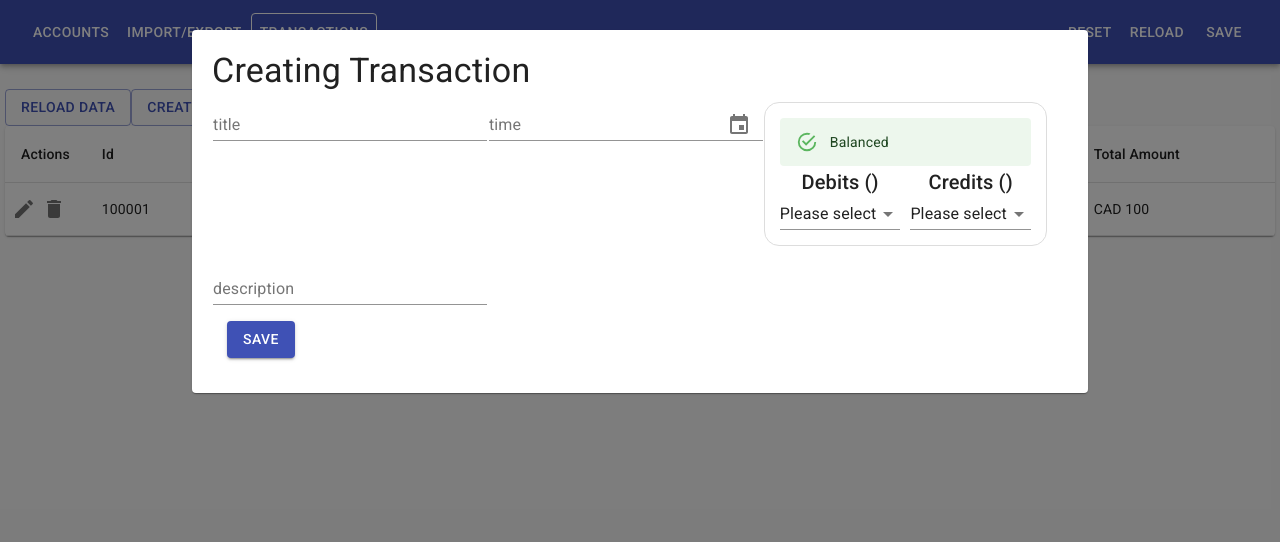
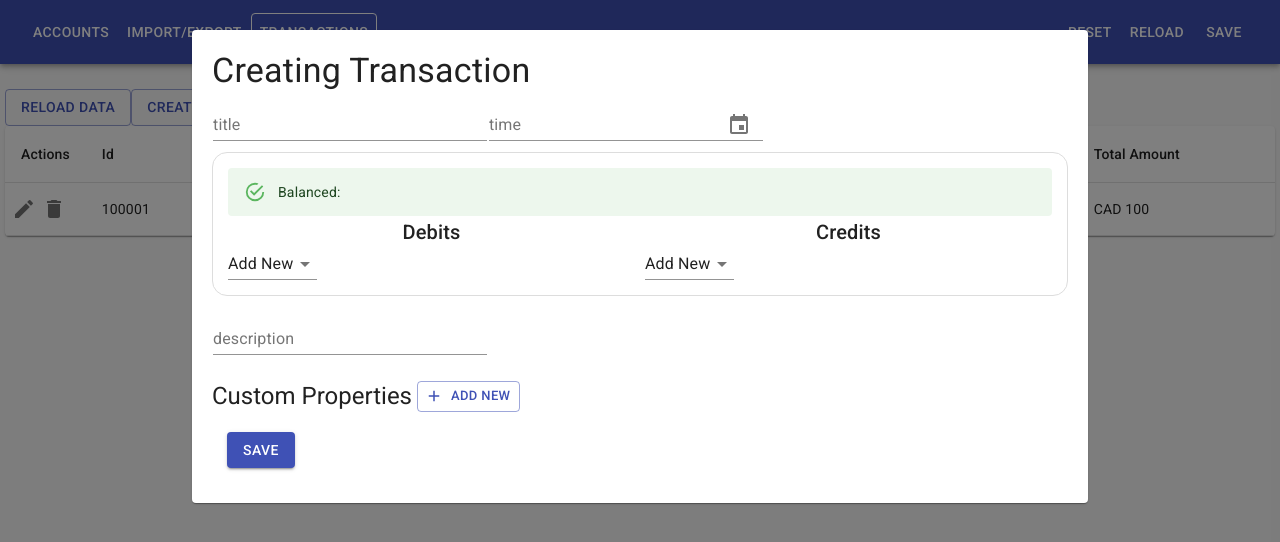
Before and after one commit to yifeiyin/MoneyTracker4, a React (Create React App) app: page /transactions in a window 1280 px wide. Both pictures are taken after a click on the button "CREATE NEW TRANSACTION". Shown: the top 542 px of the page. Built offline with nearby package versions, Linux system fonts and the light colour scheme.

Commit message:
Add ability to edit custom fields

```diff
--- a/src/ObjectEditor/DebitsCreditsEditor.jsx
+++ b/src/ObjectEditor/DebitsCreditsEditor.jsx
@@ -26,12 +26,14 @@ export default function DebitsCreditsEditor(props) {
   const isBalanced = debitTotal.sub(creditTotal).isZero();
 
   return (
-    <div style={{ margin: '10px 0', padding: 15, borderRadius: 15, border: '1px solid #DDD' }}>
-      <Alert style={{ width: '100%' }} severity={isBalanced ? 'success' : 'error'}>{isBalanced ? 'Balanced' : 'Not balanced'}</Alert>
+    <div style={{ width: '100%', margin: '10px 0', padding: 15, borderRadius: 15, border: '1px solid #DDD' }}>
+      <Alert severity={isBalanced ? 'success' : 'error'}>
+        {isBalanced ? 'Balanced: ' + debitsTotalReadable : `Not balanced: ${debitsTotalReadable} -- ${creditsTotalReadable}`}
+      </Alert>
 
       <div style={{ display: 'flex', justifyContent: 'space-around', width: '100%' }}>
         <div style={{ marginRight: 5, flex: 1 }}>
-          <Typography variant='h6' align='center'>{`Debits (${debitsTotalReadable})`}</Typography>
+          <Typography variant='h6' align='center'>Debits</Typography>
           <DebitCreditOneSide
             side={debits}
             label={labelForDebits}
@@ -45,7 +47,7 @@ export default function DebitsCreditsEditor(props) {
         </div>
 
         <div style={{ marginLeft: 5, flex: 1 }}>
-          <Typography variant='h6' align='center'>{`Credits (${creditsTotalReadable})`}</Typography>
+          <Typography variant='h6' align='center'>Credits</Typography>
           <DebitCreditOneSide
             side={credits}
             label={labelForCredits}
--- a/src/ObjectEditor/ObjectEditorField.jsx
+++ b/src/ObjectEditor/ObjectEditorField.jsx
@@ -59,13 +59,13 @@ export default function ObjectEditorField(props) {
       />
 
     case 'account':
-      let { accountModalControl } = props;
+      let { accountModalControl, placeholder } = props;
       return (<>
         <Select open={false} value={1} onOpen={() => accountModalControl.open(onChange)}>
           <MenuItem value={1}>
             {
               value === undefined || value === null ?
-                'Please select' :
+                placeholder || 'Please select' :
                 value + ' - ' + global.accountManager.fromIdToName(value)
             }
           </MenuItem>
--- a/src/ObjectEditor/ObjectFormats.js
+++ b/src/ObjectEditor/ObjectFormats.js
@@ -25,6 +25,7 @@ export const AccountCreateFormat = {
 export const TransactionEditFormat = {
     title: 'Editing Transaction',
     fields: [
+        { id: 'id', type: 'input', propertyType: 'immutable' },
         { id: 'title', type: 'input' },
         { id: 'time', type: 'datetime' },
         { id: ['debits', 'credits'], type: 'debits/credits' },
@@ -34,5 +35,6 @@ export const TransactionEditFormat = {
 
 export const TransactionCreateFormat = {
     ...TransactionEditFormat,
+    fields: TransactionEditFormat.fields.filter(o => o.id !== 'id'),
     title: 'Creating Transaction',
 };
--- a/src/ObjectEditor/index.jsx
+++ b/src/ObjectEditor/index.jsx
@@ -1,15 +1,22 @@
 import React from 'react';
 import {
   Button,
+  ButtonGroup,
   FormControl,
   FormGroup,
   Typography,
   InputLabel,
+  IconButton,
 } from '@material-ui/core';
 import { AccountTreeView } from '../components';
 import { Modal } from '../components';
 import DebitsCreditsEditor from './DebitsCreditsEditor';
 import ObjectEditorField from './ObjectEditorField';
+
+import {
+  Add as AddIcon,
+} from '@material-ui/icons';
+
 
 export default class ObjectEditor extends React.Component {
   state = {
@@ -19,7 +26,10 @@ export default class ObjectEditor extends React.Component {
   accountModalCallBack = null;
 
   onChange = (key, newValue) => {
-    this.props.values[key] = newValue;
+    if (newValue === undefined)
+      delete this.props.values[key];
+    else
+      this.props.values[key] = newValue;
     this.props.onChange(this.props.values);
   }
 
@@ -42,13 +52,11 @@ export default class ObjectEditor extends React.Component {
           {
             format.fields.map(field =>
               field.type === 'debits/credits' ?
-                // <FormControl disabled={field.propertyType === 'immutable'} key={field.id[0]} margin='normal' style={{ minWidth: '90%', margin: 1 }}>
                 <DebitsCreditsEditor key={field.id.toString()}
                   {...field} accountModalControl={this.accountModalControl}
                   value={[values[field.id[0]] || [], values[field.id[1]] || []]}
                   onChange={(debits, credits) => { if (debits !== null) this.onChange(field.id[0], debits); if (credits !== null) this.onChange(field.id[1], credits); }}
                 />
-                // </FormControl>
                 :
                 <FormControl key={field.id}
                   disabled={field.propertyType === 'immutable'}
@@ -66,6 +74,36 @@ export default class ObjectEditor extends React.Component {
                     accountModalControl={this.accountModalControl}
                   />
                 </FormControl>
+            )
+          }
+          <div style={{ width: '100%', marginTop: 20, display: 'flex', alignItems: 'center' }}>
+            <Typography variant='h5' display='inline'>Custom Properties</Typography>
+            {/* <IconButton color='primary' variant='outlined' size='small' style={{ margin: 5 }}><AddIcon /></IconButton> */}
+            <Button
+              color='primary' variant='outlined' size='small' style={{ margin: 5 }} startIcon={<AddIcon />}
+              onClick={() => {
+                const newPair = global.prompt('Enter a key-value pair: (use space to separate)', 'key value');
+                if (newPair === null) return;
+                let [key, ...value] = newPair.split(' ');
+                value = value.join(' ');
+                if (value === undefined) { return alert('No value was detected!'); }
+                this.onChange(key, value);
+              }}
+            >Add New</Button>
+          </div>
+          {
+            Object.keys(values).filter(k => !format.fields.map(f => f.id).flat().includes(k)).map(key =>
+              <ButtonGroup color='primary' size='small' style={{ margin: 5 }} key={key}>
+                <Button style={{ textTransform: 'none' }} onClick={() => {
+                  if (global.confirm(`Confirm delete key ${key}?`))
+                    this.onChange(key, undefined);
+                }}>{key}</Button>
+
+                <Button style={{ textTransform: 'none' }} onClick={() => {
+                  const newValue = global.prompt(`Editing ${key}:`, values[key]);
+                  if (newValue !== null) this.onChange(key, newValue);
+                }}>{values[key]}</Button>
+              </ButtonGroup>
             )
           }
         </FormGroup>
--- a/src/screens/TransactionsScreen.jsx
+++ b/src/screens/TransactionsScreen.jsx
@@ -9,7 +9,7 @@ import { Modal } from '../components';
 import ObjectEditor from '../ObjectEditor/index';
 import { withSnackbar } from 'notistack';
 
-import { TransactionCreateFormat } from '../ObjectEditor/ObjectFormats';
+import { TransactionCreateFormat, TransactionEditFormat } from '../ObjectEditor/ObjectFormats';
 
 class TransactionsScreen extends React.Component {
 
@@ -81,7 +81,7 @@ class TransactionsScreen extends React.Component {
 
         <Modal open={this.state.currentTransactionId !== null} onModalRequestClose={() => this.onSaveTransaction(true)}>
           <ObjectEditor
-            format={TransactionCreateFormat}
+            format={this.state.currentTransactionId === 'new' ? TransactionCreateFormat : TransactionEditFormat}
             values={this.state.currentTransactionValue}
             onChange={(currentTransactionValue) => this.setState({ currentTransactionValue })}
             onSave={this.onSaveTransaction}
```
Also changed, not shown: src/components/Modal.jsx (renamed from src/components/Modal.js), src/components/index.jsx (renamed from src/components/index.js).
